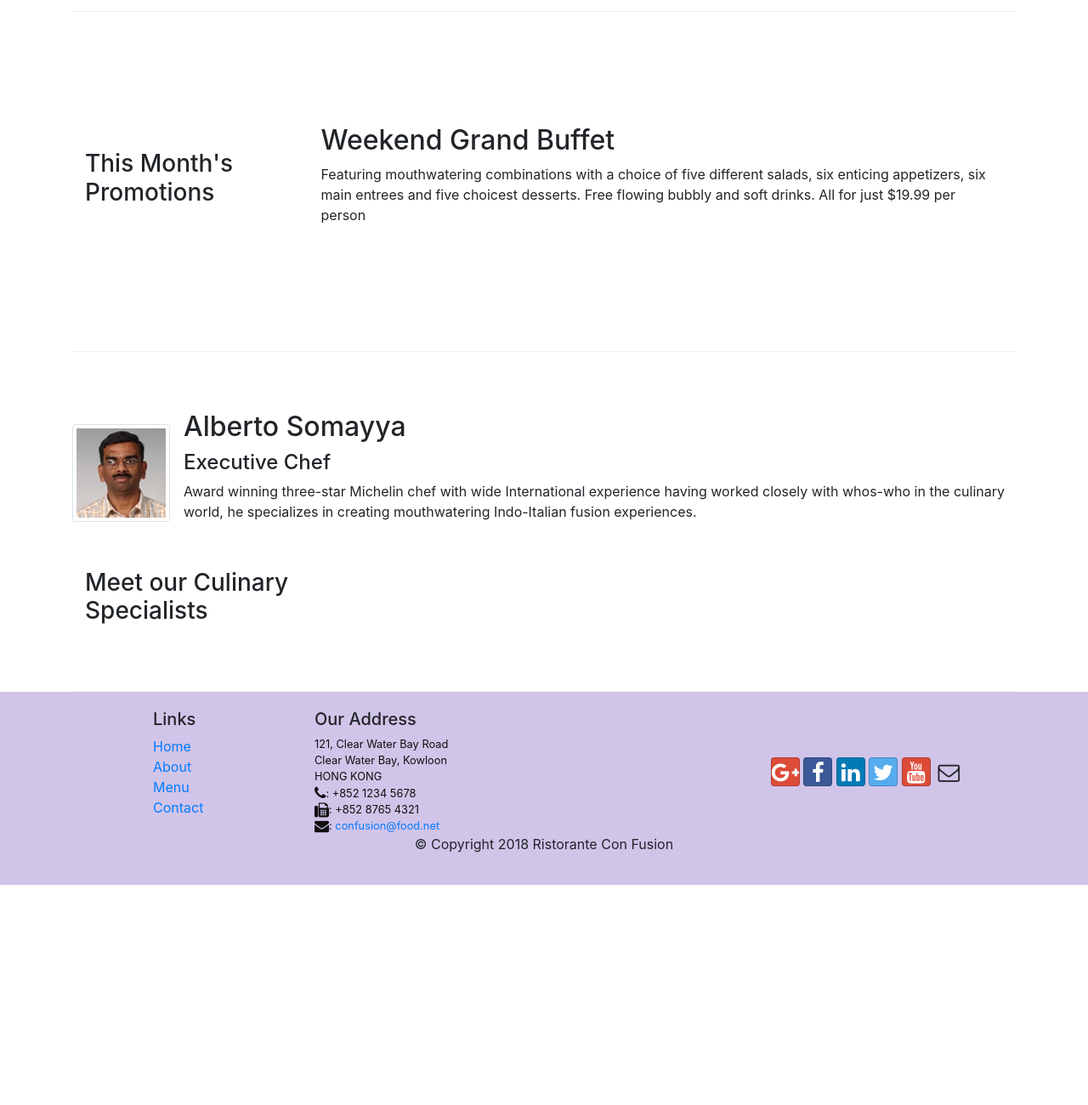
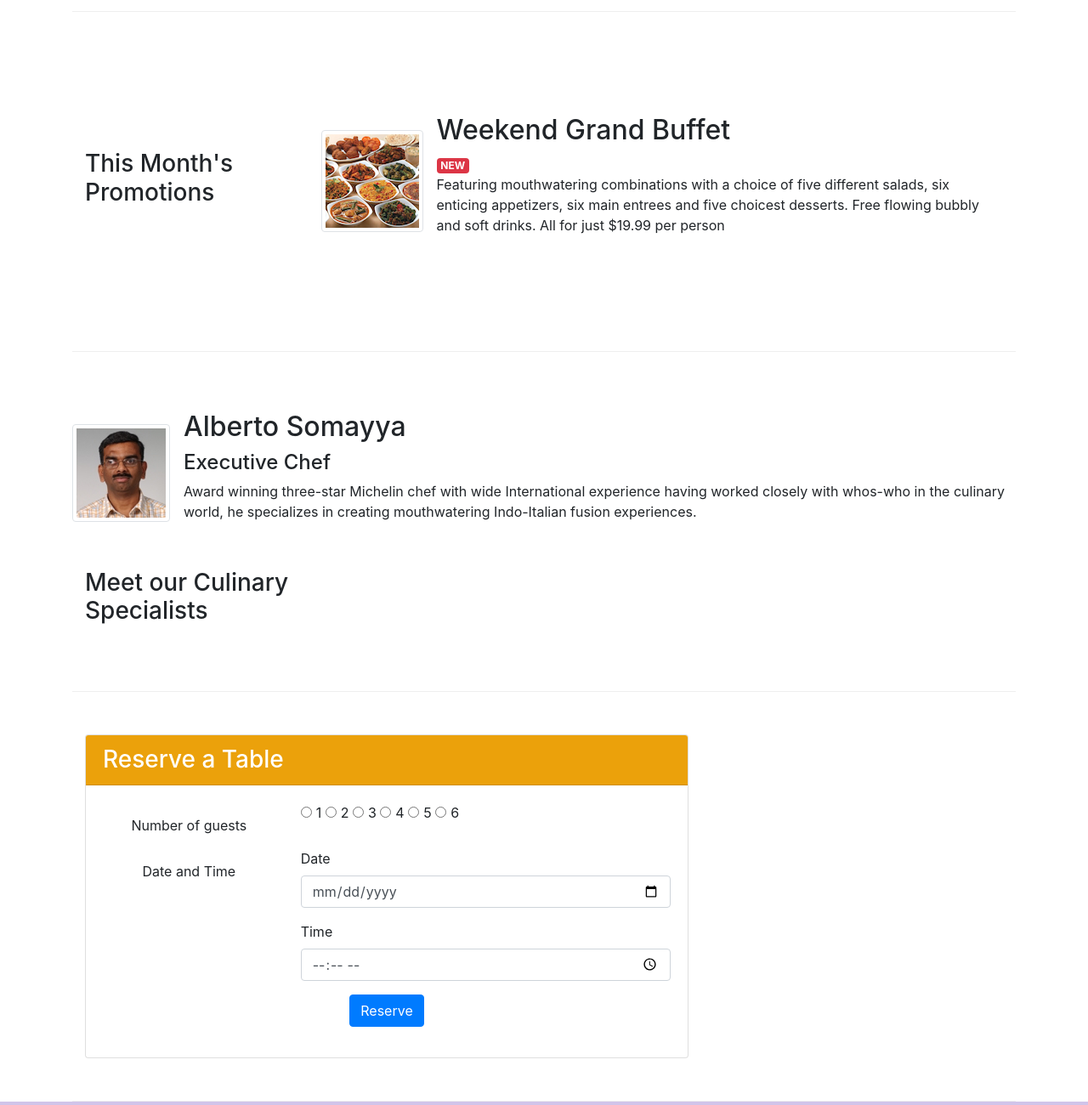
Before and after one commit to jfernandogg/fstackspecialization, a website: page index.html in a window 1280 px wide. Shown: the part 720-2020 px from the top of the page at 85% size. Before the commit the page ends 1761 px from the top, so only its background shows below. Drawn offline with nearby package versions, Linux system fonts and the light colour scheme.

Commit message:
assignment 2

```diff
--- a/index.html
+++ b/index.html
@@ -36,13 +36,14 @@
     <header class="jumbotron row-header">
         <div class="container">
             <div class="row">
-                <div class="col-12 col-sm-6">
+                <div class="col-6">
                     <h1>Ristorante con Fusion</h1>
                     <p>We take inspiration from the World's best cuisines, and create a unique fusion experience. Our
                         lipsmacking creations will tickle your culinary senses!</p>
                 </div>
-                <div class="col-12 col-sm align-self-center">
+                <div class="col-6 col-sm align-self-center">
                     <img src="img/logo.png" class="img-fluid">
+                    <a class="btn btn-warning" href="#frmReserva" role="button">Reserve Table</a>
                 </div>
             </div>
         </div>
@@ -53,15 +54,18 @@
             <div class="col-12 col-sm-4 order-sm-last col-md-3">
                 <h3>Our Lipsmacking Culinary Creations</h3>
             </div>
+
+            <div class="col col-sm order-sm-first col-md">
                 <div class="media">
-                <img class="d-flex mr-3 img-thumbnail align-self-center"
-                        src="img/uthappizza.png" alt="Uthappizza">
+                    <img class="d-flex mr-3 img-thumbnail align-self-center" src="img/uthappizza.png" alt="Uthappizza">
                     <div class="media-body">
                         <h2 class="mt-0">Uthappizza <span class="badge badge-danger">HOT</span><span class="badge badge-pill badge-secondary">$4.99</span></h2>
                         <p class="d-none d-sm-block">A unique combination of Indian Uthappam (pancake) and
                             Italian pizza, topped with Cerignola olives, ripe vine
                             cherry tomatoes, Vidalia onion, Guntur chillies and
-                        Buffalo Paneer.</p>
+                            Buffalo Paneer.
+                        </p>
+                    </div>
                 </div>
             </div>
         </div>
@@ -71,11 +75,16 @@
             <div class="col-12 col-sm-4 order-sm-first col-md-3">
                 <h3>This Month's Promotions</h3>
             </div>
-            <div class="col col-sm col-md">
-                <h2>Weekend Grand Buffet</h2>
+            <div class="col col-sm order-sm-last col-md">
+                <div class="media">
+                    <img class="d-flex mr-3 img-thumbnail align-self-center" src="img/buffet.png" alt="Buffet" />
+                    <div class="media-body">
+                        <h2 class="mt0">Weekend Grand Buffet</h2> <span class="badge badge-danger">NEW</span>
                         <p class="d-none d-sm-block">Featuring mouthwatering combinations with a choice of five different salads, six enticing appetizers,
                             six main entrees and five choicest desserts. Free flowing bubbly and soft drinks. All for just
                             $19.99 per person </p>
+                    </div>
+                </div>
             </div>
         </div>
 
@@ -94,6 +103,56 @@
                         whos-who in the culinary world, he specializes in
                         creating mouthwatering Indo-Italian fusion experiences.
                         </p>
+                </div>
+            </div>
+        </div>
+        <div class="row row-content align-items-center">
+                <div class="col-12 col-sm-8">
+                    <div class="card">
+                        <h3 class="card-header" style="background-color: rgb(235, 161, 11); color: white">Reserve a Table</h3>
+                        <div class="card-body">
+                            <form id="frmReserva">
+                                <div class="row g-0">
+                                    <div class="col-md-4"  >
+                                        <p class="card-text text-center" style="padding: 15px;">Number of guests</p>
+                                    </div>
+                                    <div class="col-md-8">
+                                        <div class="form-check form-check-inline">
+                                            <input class="form-check-input" type="radio" name="inlineRadioOptions" id="inlineRadio1" value="option1">
+                                            <label class="form-check-label" for="inlineRadio1">1&nbsp;</label>
+                                            <input class="form-check-input" type="radio" name="inlineRadioOptions" id="inlineRadio2" value="option2">
+                                            <label class="form-check-label" for="inlineRadio2">2&nbsp;</label>
+                                            <input class="form-check-input" type="radio" name="inlineRadioOptions" id="inlineRadio3" value="option3">
+                                            <label class="form-check-label" for="inlineRadio3">3&nbsp;</label>
+                                            <input class="form-check-input" type="radio" name="inlineRadioOptions" id="inlineRadio4" value="option4">
+                                            <label class="form-check-label" for="inlineRadio4">4&nbsp;</label>
+                                            <input class="form-check-input" type="radio" name="inlineRadioOptions" id="inlineRadio5" value="option5">
+                                            <label class="form-check-label" for="inlineRadio5">5&nbsp;</label>
+                                            <input class="form-check-input" type="radio" name="inlineRadioOptions" id="inlineRadio6" value="option6">
+                                            <label class="form-check-label" for="inlineRadio6">6&nbsp;</label>
+                                        </div>
+                                    </div>
+                                    <div class="col-md-4">
+                                        <p class="card-text text-center" style="padding: 15px;">Date and Time</p>
+                                    </div>
+                                    <div class="col-md-8">
+                                        <div class="mb-3">
+                                            <label for="DateFormControl" class="form-label">Date</label>
+                                            <input type="date" maxlength="10" size="10" class="form-control" id="DateFormControl" placeholder="YYYY/MM/DD">
+                                        </div>
+                                        <div class="mb-3">
+                                            <label for="TimeFormControl" class="form-label">Time</label>
+                                            <input type="time" maxlength="8" size="8" class="form-control" id="TimeFormControl" placeholder="HH:MM:SS">
+                                        </div>
+                                    </div>
+                                    <div class="col-md-12 text-center" >
+                                        <div class="mb-3">
+                                            <button type="button" class="btn btn-primary">Reserve</button>
+                                        </div>
+                                    </div>
+                                </div>
+                            </form>
+                        </div>
                     </div>
                 </div>
         </div>
```
Lines whose indentation alone changed are shown as unchanged.
